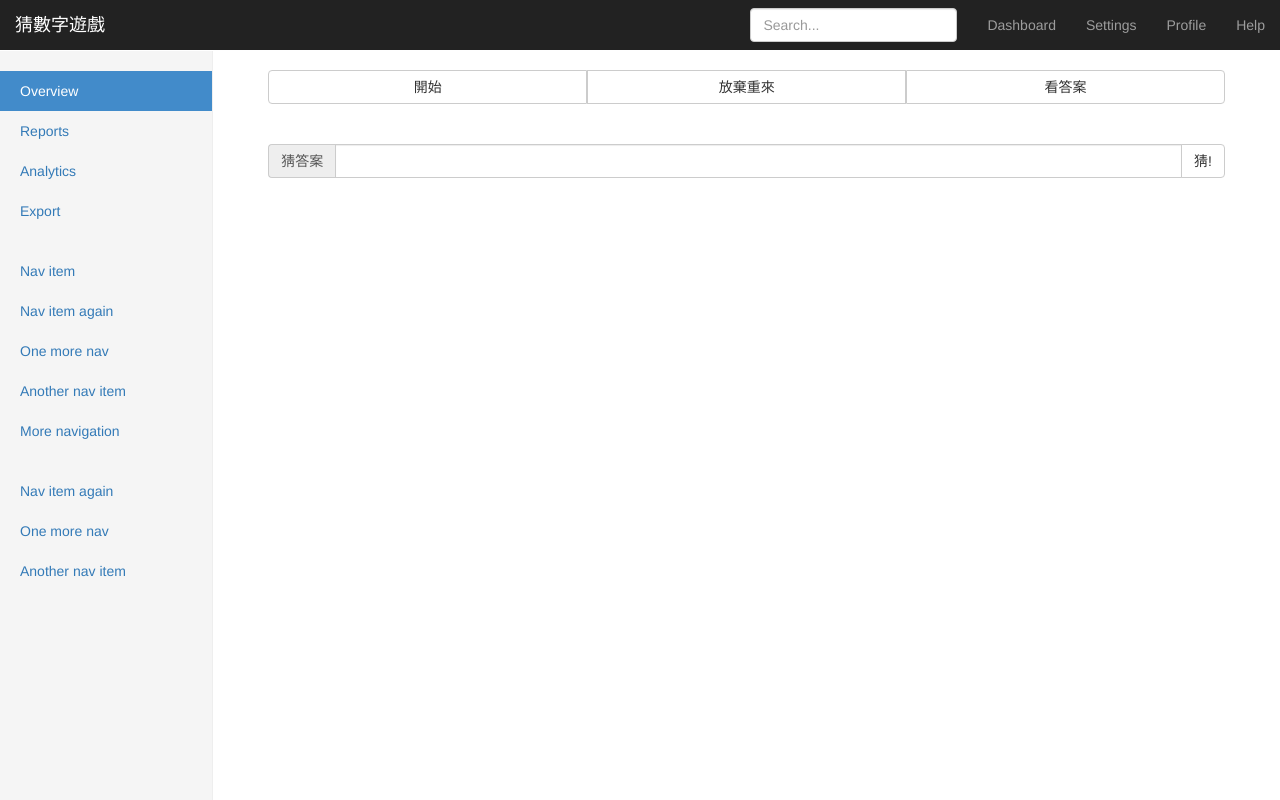
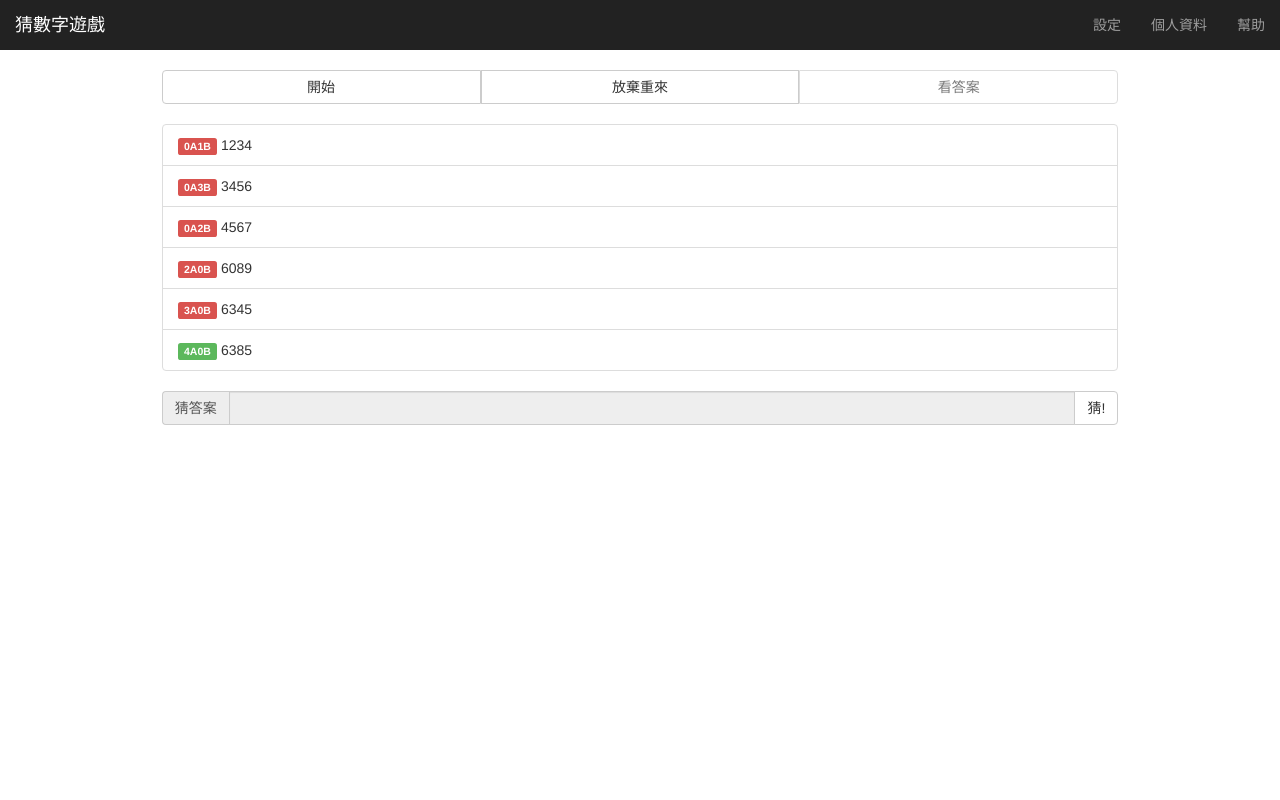
Before and after one commit to leemike0429/BuildSchoolFrontend, a plain HTML site: page guess-number/guess-number.html in a window 1280 px wide. Drawn offline with nearby package versions, Linux system fonts and the light colour scheme.

Commit message:
第三版 修正點擊

```diff
--- a/guess-number/guess-number.html
+++ b/guess-number/guess-number.html
@@ -48,48 +48,25 @@
       </div>
       <div id="navbar" class="navbar-collapse collapse">
         <ul class="nav navbar-nav navbar-right">
-          <li><a href="#">Dashboard</a></li>
-          <li><a href="#">Settings</a></li>
-          <li><a href="#">Profile</a></li>
-          <li><a href="#">Help</a></li>
+          <li><a href="#">設定</a></li>
+          <li><a href="#">個人資料</a></li>
+          <li><a href="#">幫助</a></li>
         </ul>
-        <form class="navbar-form navbar-right">
-          <input type="text" class="form-control" placeholder="Search...">
-        </form>
       </div>
     </div>
   </nav>
 
   <div class="container-fluid">
     <div class="row">
-      <div class="col-sm-3 col-md-2 sidebar">
-        <ul class="nav nav-sidebar">
-          <li class="active"><a href="#">Overview <span class="sr-only">(current)</span></a></li>
-          <li><a href="#">Reports</a></li>
-          <li><a href="#">Analytics</a></li>
-          <li><a href="#">Export</a></li>
-        </ul>
-        <ul class="nav nav-sidebar">
-          <li><a href="">Nav item</a></li>
-          <li><a href="">Nav item again</a></li>
-          <li><a href="">One more nav</a></li>
-          <li><a href="">Another nav item</a></li>
-          <li><a href="">More navigation</a></li>
-        </ul>
-        <ul class="nav nav-sidebar">
-          <li><a href="">Nav item again</a></li>
-          <li><a href="">One more nav</a></li>
-          <li><a href="">Another nav item</a></li>
-        </ul>
-      </div>
-      <div class="col-sm-9 col-sm-offset-3 col-md-10 col-md-offset-2 main">
+
+      <div class="col-sm-9 col-sm-offset-3 col-md-10 col-md-offset-1 main">
         <div class="container-fluid">
           <div class="row">
             <div class="col-md-12">
               <div class="btn-group btn-group-justified">
                 <a id="start" type="button" class="btn btn-default">開始</a>
                 <a id="restart" type="button" class="btn btn-default">放棄重來</a>
-                <a id="cheat" type="button" class="btn btn-default">看答案</a>
+                <a id="cheat" type="button" class="btn btn-default" disabled="true">看答案</a>
               </div>
               <br>
               <ul id="guessResults" class="list-group">
@@ -126,7 +103,8 @@
               </ul>
               <div class="input-group">
                 <span class="input-group-addon" id="sizing-addon1">猜答案</span>
-                <input id="userGuess" type="text" name="" class="form-control" value="" required="required">
+                <input id="userGuess" type="text" name="" disabled="true" class="form-control" value=""
+                  required="required">
                 <span class="input-group-btn">
                   <a id="guess" type="button" class="btn btn-default">猜!</a>
                 </span>
@@ -150,7 +128,9 @@
   <!--<script src="../../assets/js/ie10-viewport-bug-workaround.js"></script>-->
   <script>
     let ans = "";
-    window.onload =clean();
+    let userGuess = document.getElementById("userGuess")
+    let cheat = document.getElementById("cheat")
+    // window.onload =clean();
     function randomAnswer() {
 
       while (ans.length < 4) {
@@ -177,30 +157,23 @@
       let countb = 0;
       let ansarray = ans.split('')
       let inputarray = inputtxt.split('')
-      inputarray=[...new Set(inputarray)];
-      inputarray=inputarray.join('').toString();
-
-      if (inputarray.length != 4 || isNaN(inputtxt)) {
+      inputarray = [...new Set(inputarray)];
+      let boolinputarray = inputarray.map(x => isNaN(x))
+      inputarray = inputarray.join('').toString();
+      if (inputarray.length != 4 || boolinputarray.every(x => x == false) == false) {
         alert("請輸入四位不重複的數字")
         document.getElementById("userGuess").value = "";
-        return;
-      }
-
-      else {
-
-
+      } else {
         for (i = 0; i < 4; i++) {
           if (ansarray[i] == inputarray[i]) {
             counta += 1;
           } else if (ansarray[i] == inputarray[0] || ansarray[i] == inputarray[1] || ansarray[i] == inputarray[2] ||
             ansarray[i] == inputarray[3]) {
-
             countb += 1;
           }
         }
         let span = document.createElement("span")
         let li = document.createElement("li")
-
         if (counta == 4) {
           let abc = `<span class="label label-success">${counta}A${countb}B</span> ${inputtxt}`
           li.innerHTML = abc;
@@ -208,34 +181,43 @@
           let abc = `<span class="label label-danger">${counta}A${countb}B</span> ${inputtxt}`
           li.innerHTML = abc;
         }
-
         li.appendChild(span)
         li.setAttribute("class", "list-group-item")
         ul.appendChild(li)
         document.getElementById("userGuess").value = "";
-
-
-
-        //
       }
-
     }
-
-
     document.getElementById("start").onclick = function (event) {
+      clean()
       ans = "";
+      userGuess.removeAttribute("disabled")
+      cheat.removeAttribute("disabled")
       randomAnswer();
     }
     document.getElementById("restart").onclick = function (event) {
-      ans = "現在沒有答案喔,請按開始";
+      ans = "";
+      userGuess.setAttribute("disabled", true)
+      cheat.setAttribute("disabled", true)
       clean();
 
     }
-    document.getElementById("cheat").onclick = function (event) {
+    document.getElementById("cheat").onclick = function () {
+      if(cheat.hasAttribute("disabled"))
+      {
+        return;
+      }
       lookanwser();
     }
-    document.getElementById("guess").onclick = function (event) {
+    document.getElementById("guess").onclick = function () {
       guess();
+    }
+
+    document.getElementById("userGuess").onkeyup = function()
+    {
+      if(event.keyCode == 13)
+      {
+        guess();
+      }
     }
   </script>
 </body>
```
